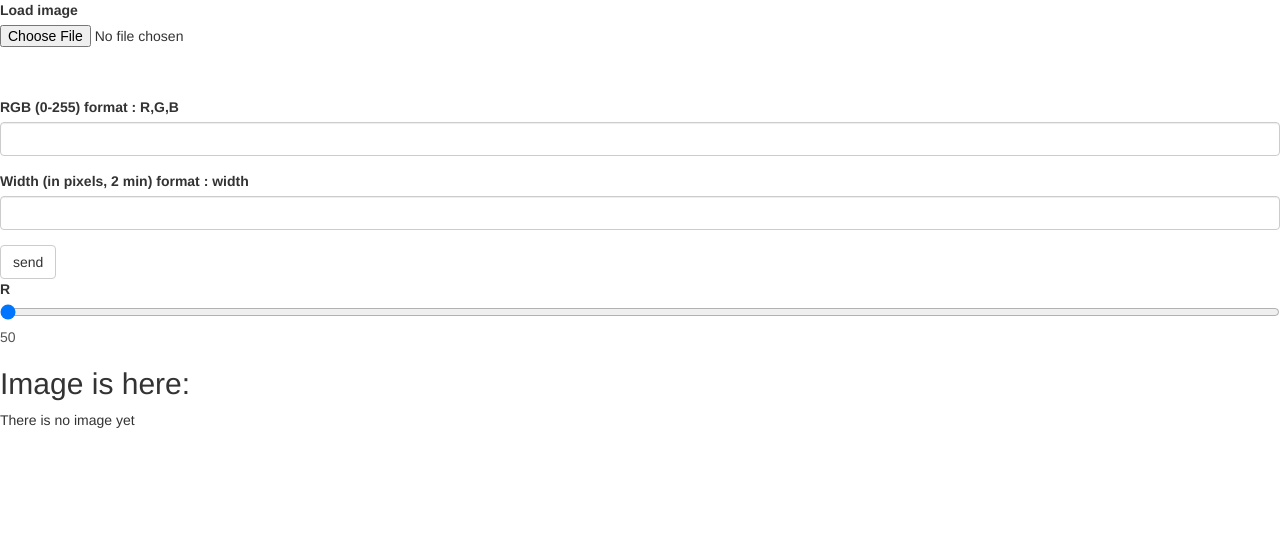
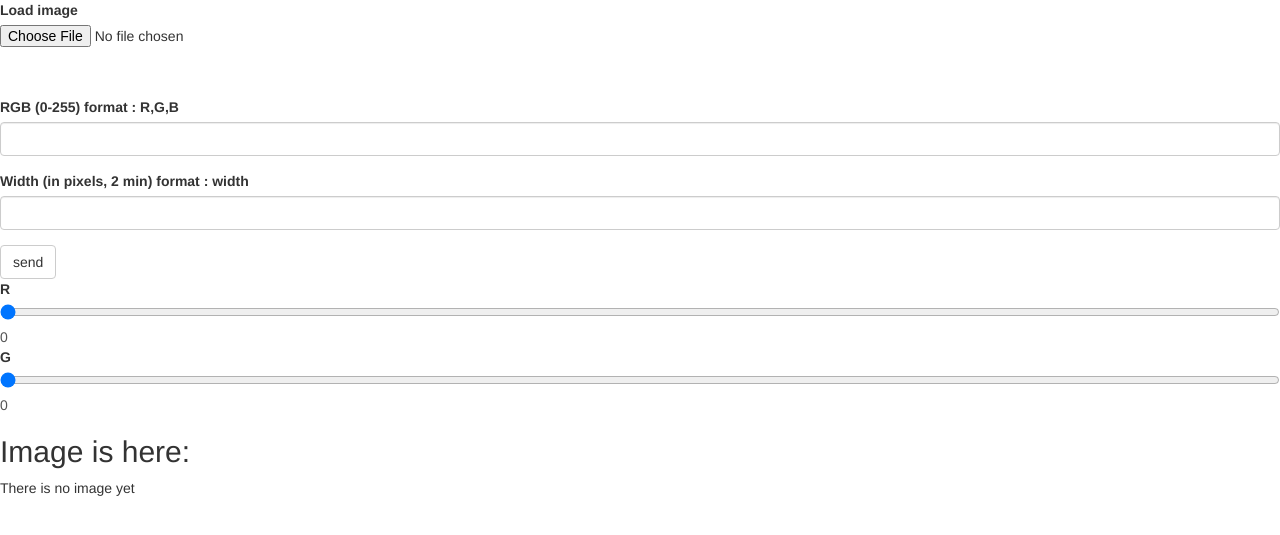
Before and after one commit to A1eksey1/LAB3web, a Flask app: page /lab3 in a window 1280 px wide. Shown: the top 535 px of the page. Run offline with Flask 2, Linux system fonts and the light colour scheme; some libraries are stand-ins or nearby versions.

Commit message:
Update lab3.html

```diff
--- a/flaskapp/templates/lab3.html
+++ b/flaskapp/templates/lab3.html
@@ -8,10 +8,18 @@
 <!-- один из стандартных тэгов html - заголовок второго уровня -->
 <label for=fader>R</label>
 <input type=range min=0 max=255 value=0 id=fader step=1 onchange="outputUpdate(value) ">
-<output for=fader id=R>50</output>
+<output for=fader id=R>0</output>
 <script>
 function outputUpdate(vol) {
   document.querySelector('#R').value = vol;
+}
+</script>
+<label for=fader>G</label>
+<input type=range min=0 max=255 value=0 id=fader step=1 onchange="outputUpdate(value) ">
+<output for=fader id=G>0</output>
+<script>
+function outputUpdate(vol) {
+  document.querySelector('#G').value = vol;
 }
 </script>
 
```
